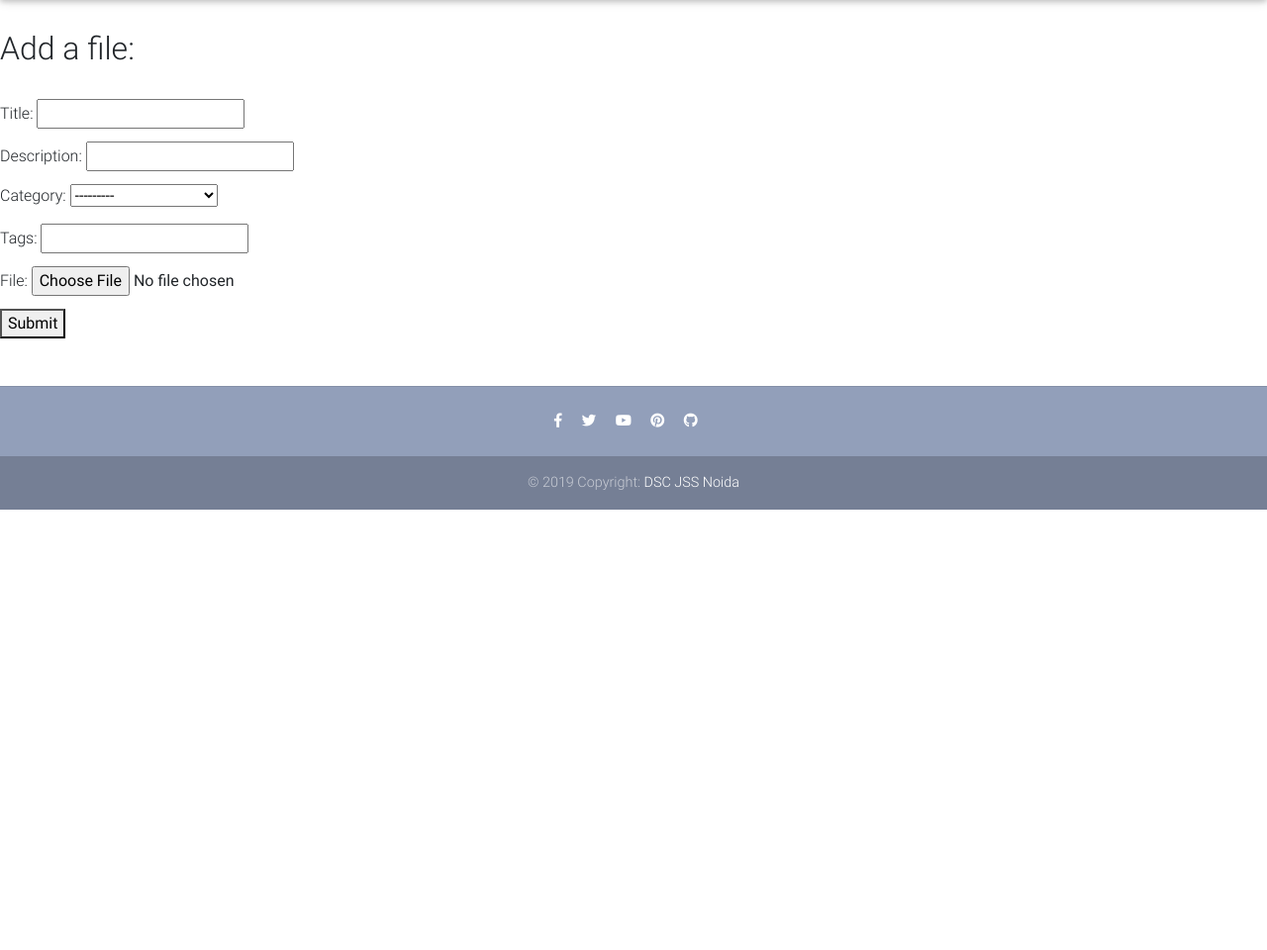
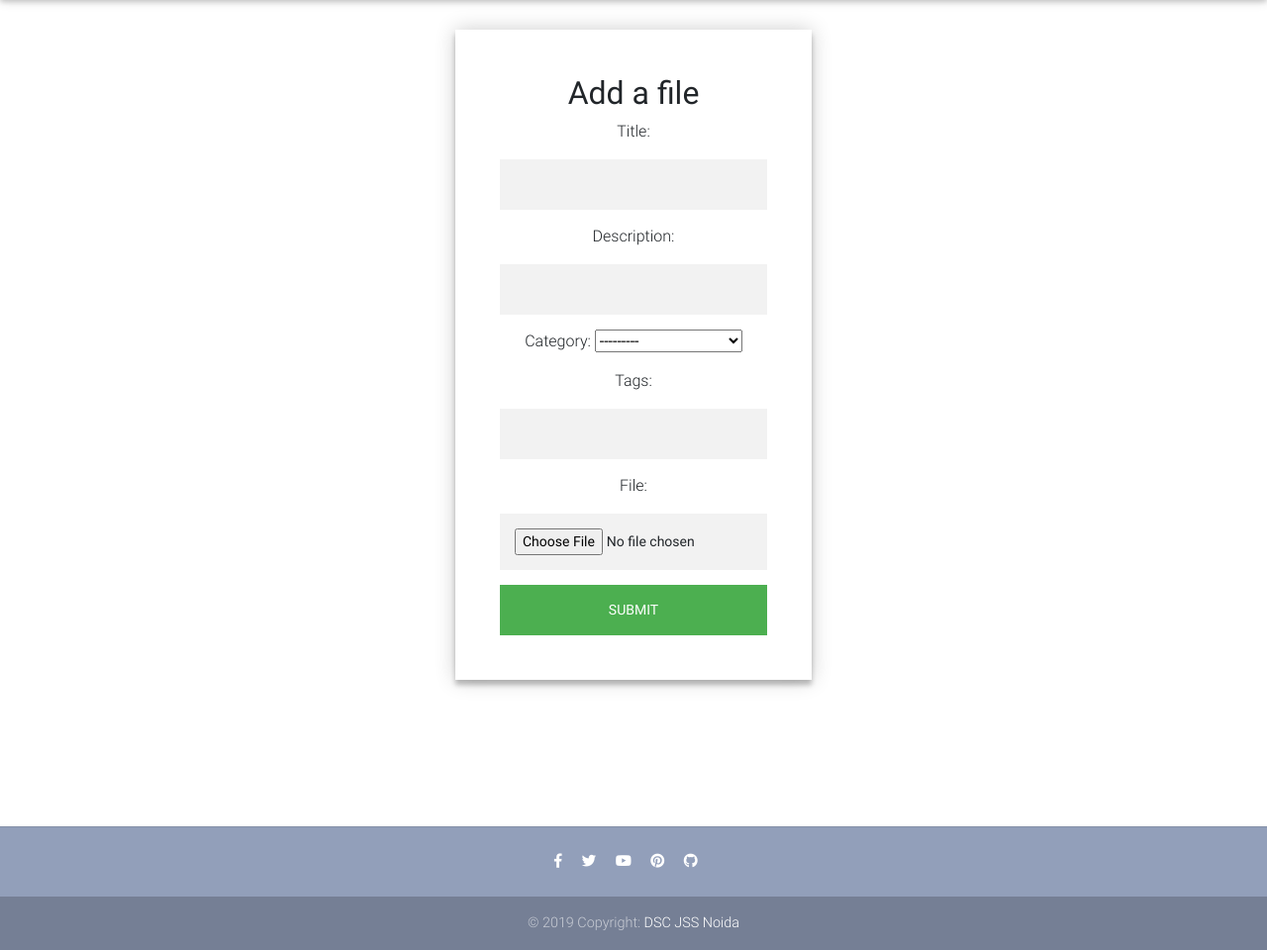
Before and after one commit to DSC-JSS-NOIDA/Resource-sharing-platform, a Django app: page /Resource/filecreate/ in a window 1280 px wide. Shown: the part 66-1026 px from the top of the page at 99% size. Before the commit the page ends 581 px from the top, so only its background shows below. Run offline with Django 3.2, Linux system fonts and the light colour scheme; a user stored in the database is signed in; data comes from the database, SQL or seed files in the repository; both versions use the stored data as it was after the commit; some libraries are stand-ins or nearby versions.

Commit message:
added Adding a File's frontend

```diff
--- a/Resource/templates/Resource/base.html
+++ b/Resource/templates/Resource/base.html
@@ -48,7 +48,7 @@
             background: #929FBA !important;
         }
         }
-
+        {% block Resfile_form %} {% endblock %}
     </style>
 </head>
 <body>
--- a/Resource/templates/Resource/category_view.html
+++ b/Resource/templates/Resource/category_view.html
@@ -3,7 +3,7 @@
 {% block body %}
     <main>
     <div class="container">
-    <h3 style="margin-top: 90px;">{{ title }} :</h3>
+        <h3 style="margin-top: 90px;"><b>{{ title }} :</b></h3>
     <br>
     {% if files %}
         {% for file in files %}
--- a/Resource/templates/Resource/resfile_form.html
+++ b/Resource/templates/Resource/resfile_form.html
@@ -1,17 +1,67 @@
 {% extends 'Resource/base.html' %}
 {% block title %}Add a new file{% endblock %}
 <!--{% block albums_active %}active{% endblock %}-->
+{% block Resfile_form %}
+    .form {
+  position: relative;
+  z-index: 1;
+  background: #FFFFFF;
+  max-width: 360px;
+  margin: 0 auto 100px;
+  padding: 45px;
+  text-align: center;
+  box-shadow: 0 0 20px 0 rgba(0, 0, 0, 0.2), 0 5px 5px 0 rgba(0, 0, 0, 0.24);
+}
+.form input {
+  font-family: "Roboto", sans-serif;
+  outline: 0;
+  background: #f2f2f2;
+  width: 100%;
+  border: 0;
+  margin: 0 0 15px;
+  padding: 15px;
+  box-sizing: border-box;
+  font-size: 14px;
+}
+.form button {
+  font-family: "Roboto", sans-serif;
+  text-transform: uppercase;
+  outline: 0;
+  background: #4CAF50;
+  width: 100%;
+  border: 0;
+  padding: 15px;
+  color: #FFFFFF;
+  font-size: 14px;
+  -webkit-transition: all 0.3 ease;
+  transition: all 0.3 ease;
+  cursor: pointer;
+}
+.form button:hover,.form button:active,.form button:focus {
+  background: #43A047;
+}
+.form .message {
+  margin: 15px 0 0;
+  color: #b3b3b3;
+  font-size: 12px;
+}
+.form .message a {
+  color: #4CAF50;
+  text-decoration: none;
+}
+{% endblock %}
 
 {% block body %}
    <br>
    <br>
    <br>
    <br>
-   <h2>Add a file:</h2>
-   <br>
+   <div class="form">
+       <h2><strong>Add a file</strong></h2>
     <form action="" method="post" enctype="multipart/form-data">
         {% csrf_token %}
         {% include 'Resource/form_template.html' %}
         <button value="submit" >Submit</button>
     </form>
+</div>
 {% endblock %}
```
Also changed, not shown: Resource/templates/Resource/signup.html (+15 -1 lines), db.sqlite3.
